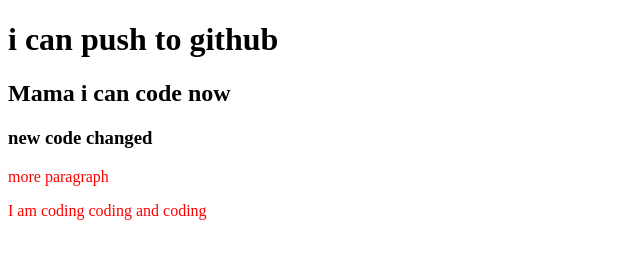
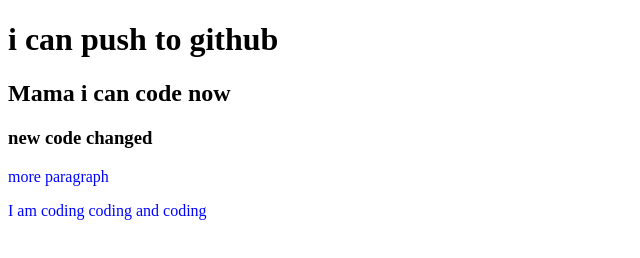
Before and after one commit to prantobiswas321/my-second-repo, a plain HTML site: page index.html in a window 1280 px wide. Shown: the whole page, without its empty margins (0-640 px from the left). Drawn offline with Linux system fonts and the light colour scheme.

Commit message:
color changed

```diff
--- a/style.css
+++ b/style.css
@@ -1,3 +1,3 @@
 p{
-    color: red;
+    color: rgb(0, 4, 255);
 }
```
